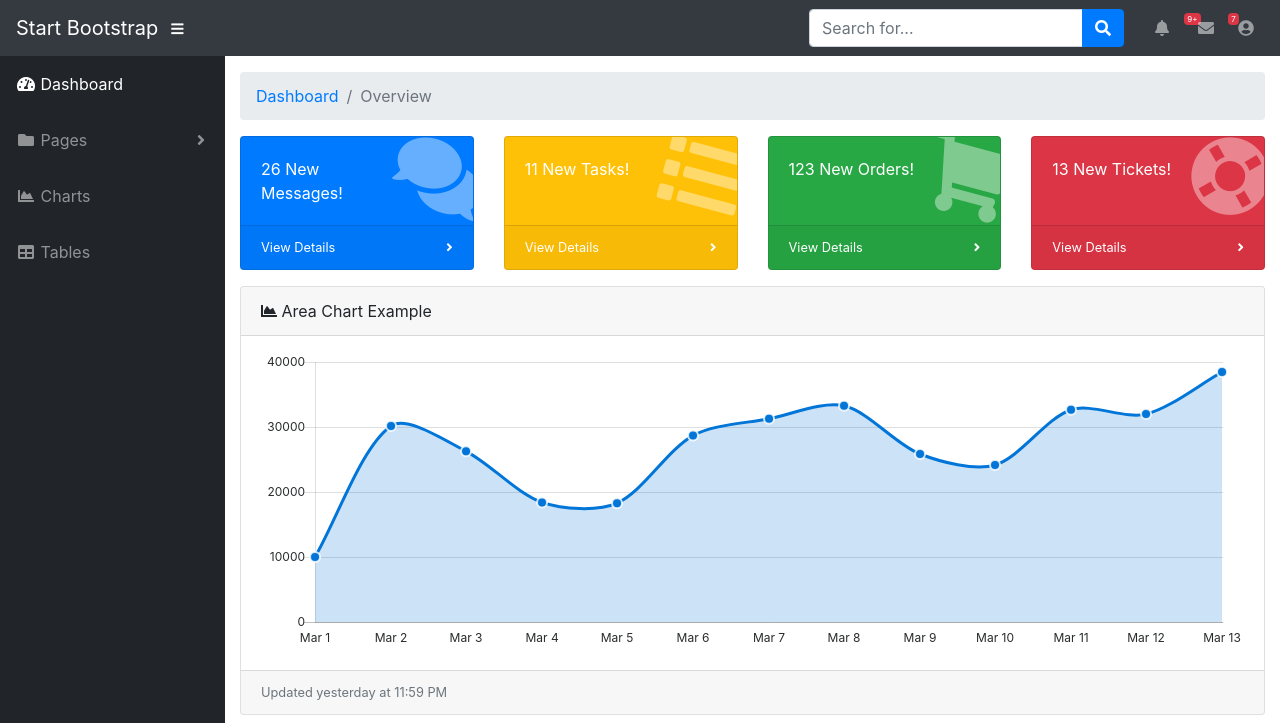
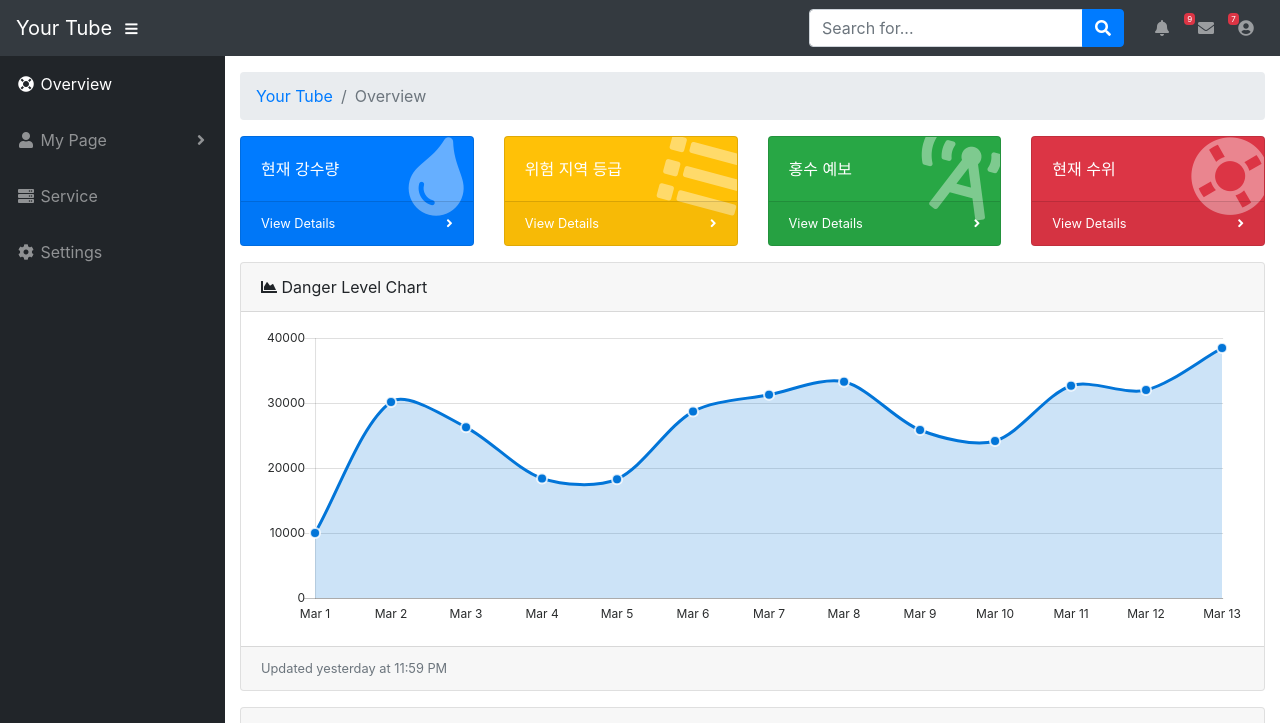
Before and after one commit to kukaro/WapTheHack, a Node server app: page / in a window 1280 px wide. Shown: the top 723 px of the page. Run offline with Node 20, Linux system fonts and the light colour scheme; some libraries are stand-ins or nearby versions.

Commit message:
index page design

```diff
--- a/webserver/views/index.ejs
+++ b/webserver/views/index.ejs
@@ -29,7 +29,7 @@
 
 <nav class="navbar navbar-expand navbar-dark bg-dark static-top">
 
-    <a class="navbar-brand mr-1" href="/">Start Bootstrap</a>
+    <a class="navbar-brand mr-1" href="/">Your Tube</a>
 
     <button class="btn btn-link btn-sm text-white order-1 order-sm-0" id="sidebarToggle" href="#">
         <i class="fas fa-bars"></i>
@@ -54,7 +54,7 @@
             <a class="nav-link dropdown-toggle" href="#" id="alertsDropdown" role="button" data-toggle="dropdown"
                aria-haspopup="true" aria-expanded="false">
                 <i class="fas fa-bell fa-fw"></i>
-                <span class="badge badge-danger">9+</span>
+                <span class="badge badge-danger">9</span>
             </a>
             <div class="dropdown-menu dropdown-menu-right" aria-labelledby="alertsDropdown">
                 <a class="dropdown-item" href="#">Action</a>
@@ -82,8 +82,9 @@
                 <i class="fas fa-user-circle fa-fw"></i>
             </a>
             <div class="dropdown-menu dropdown-menu-right" aria-labelledby="userDropdown">
+                <a class="dropdown-item" href="#">My Page</a>
+                <a class="dropdown-item" href="#">Service</a>
                 <a class="dropdown-item" href="#">Settings</a>
-                <a class="dropdown-item" href="#">Activity Log</a>
                 <div class="dropdown-divider"></div>
                 <a class="dropdown-item" href="#" data-toggle="modal" data-target="#logoutModal">Logout</a>
             </div>
@@ -98,15 +99,15 @@
     <ul class="sidebar navbar-nav">
         <li class="nav-item active">
             <a class="nav-link" href="index.ejs">
-                <i class="fas fa-fw fa-tachometer-alt"></i>
-                <span>Dashboard</span>
+                <i class="fas fa-fw fa-life-ring"></i>
+                <span>Overview</span>
             </a>
         </li>
         <li class="nav-item dropdown">
             <a class="nav-link dropdown-toggle" href="#" id="pagesDropdown" role="button" data-toggle="dropdown"
                aria-haspopup="true" aria-expanded="false">
-                <i class="fas fa-fw fa-folder"></i>
-                <span>Pages</span>
+                <i class="fas fa-fw fa-user"></i>
+                <span>My Page</span>
             </a>
             <div class="dropdown-menu" aria-labelledby="pagesDropdown">
                 <h6 class="dropdown-header">Login Screens:</h6>
@@ -121,13 +122,13 @@
         </li>
         <li class="nav-item">
             <a class="nav-link" href="/charts">
-                <i class="fas fa-fw fa-chart-area"></i>
-                <span>Charts</span></a>
+                <i class="fas fa-fw fa-server"></i>
+                <span>Service</span></a>
         </li>
         <li class="nav-item">
             <a class="nav-link" href="/tables">
-                <i class="fas fa-fw fa-table"></i>
-                <span>Tables</span></a>
+                <i class="fas fa-fw fa-cog"></i>
+                <span>Settings</span></a>
         </li>
     </ul>
 
@@ -138,7 +139,7 @@
             <!-- Breadcrumbs-->
             <ol class="breadcrumb">
                 <li class="breadcrumb-item">
-                    <a href="#">Dashboard</a>
+                    <a href="#">Your Tube</a>
                 </li>
                 <li class="breadcrumb-item active">Overview</li>
             </ol>
@@ -149,9 +150,9 @@
                     <div class="card text-white bg-primary o-hidden h-100">
                         <div class="card-body">
                             <div class="card-body-icon">
-                                <i class="fas fa-fw fa-comments"></i>
+                                <i class="fas fa-fw fa-tint"></i>
                             </div>
-                            <div class="mr-5">26 New Messages!</div>
+                            <div class="mr-5">현재 강수량</div>
                         </div>
                         <a class="card-footer text-white clearfix small z-1" href="#">
                             <span class="float-left">View Details</span>
@@ -167,7 +168,7 @@
                             <div class="card-body-icon">
                                 <i class="fas fa-fw fa-list"></i>
                             </div>
-                            <div class="mr-5">11 New Tasks!</div>
+                            <div class="mr-5">위험 지역 등급</div>
                         </div>
                         <a class="card-footer text-white clearfix small z-1" href="#">
                             <span class="float-left">View Details</span>
@@ -181,9 +182,9 @@
                     <div class="card text-white bg-success o-hidden h-100">
                         <div class="card-body">
                             <div class="card-body-icon">
-                                <i class="fas fa-fw fa-shopping-cart"></i>
+                                <i class="fas fa-fw fa-broadcast-tower"></i>
                             </div>
-                            <div class="mr-5">123 New Orders!</div>
+                            <div class="mr-5">홍수 예보</div>
                         </div>
                         <a class="card-footer text-white clearfix small z-1" href="#">
                             <span class="float-left">View Details</span>
@@ -199,7 +200,7 @@
                             <div class="card-body-icon">
                                 <i class="fas fa-fw fa-life-ring"></i>
                             </div>
-                            <div class="mr-5">13 New Tickets!</div>
+                            <div class="mr-5">현재 수위</div>
                         </div>
                         <a class="card-footer text-white clearfix small z-1" href="#">
                             <span class="float-left">View Details</span>
@@ -211,11 +212,11 @@
                 </div>
             </div>
 
-            <!-- Area Chart Example-->
+            <!-- Danger Level Chart-->
             <div class="card mb-3">
                 <div class="card-header">
                     <i class="fas fa-chart-area"></i>
-                    Area Chart Example
+                    Danger Level Chart
                 </div>
                 <div class="card-body">
                     <canvas id="myAreaChart" width="100%" height="30"></canvas>
```
